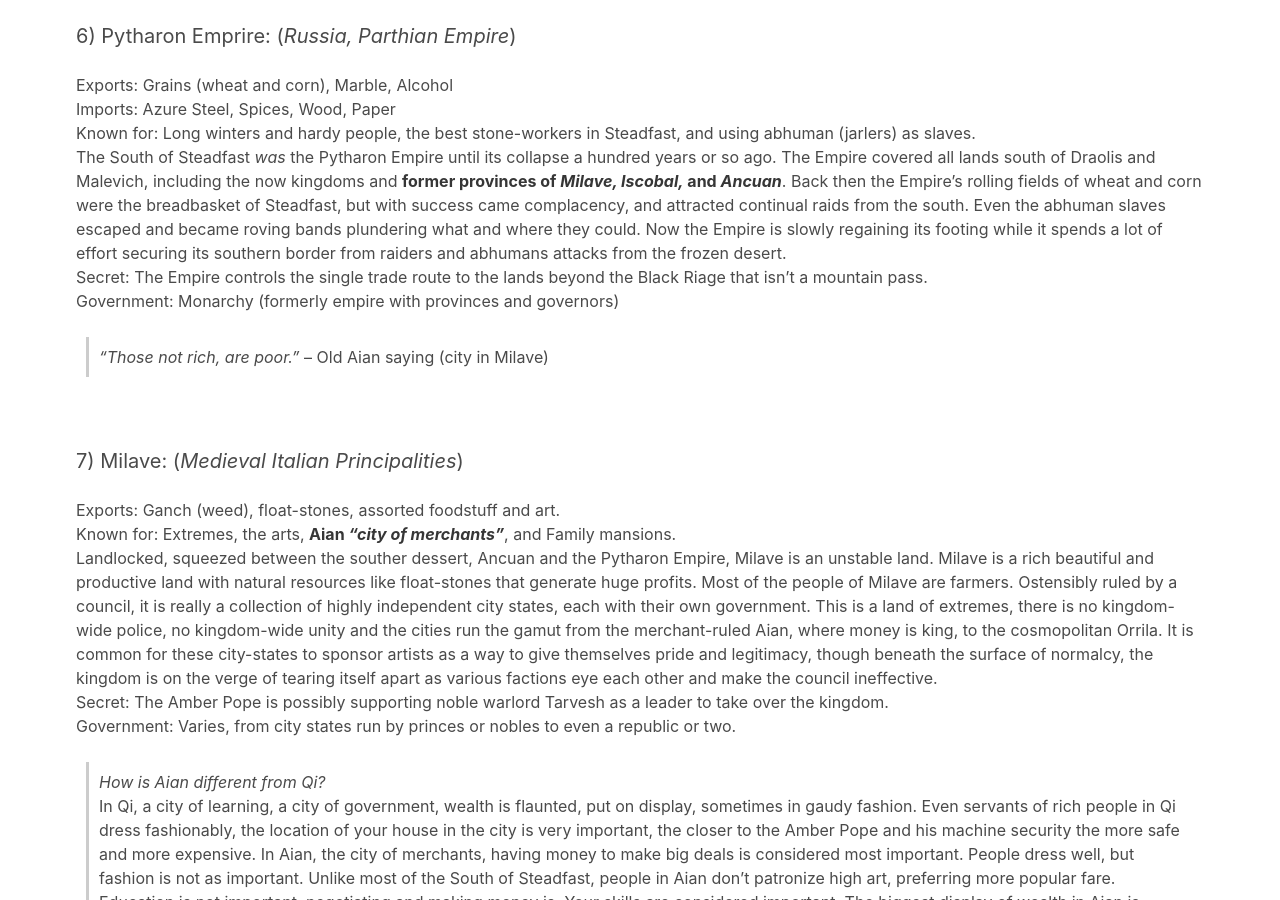
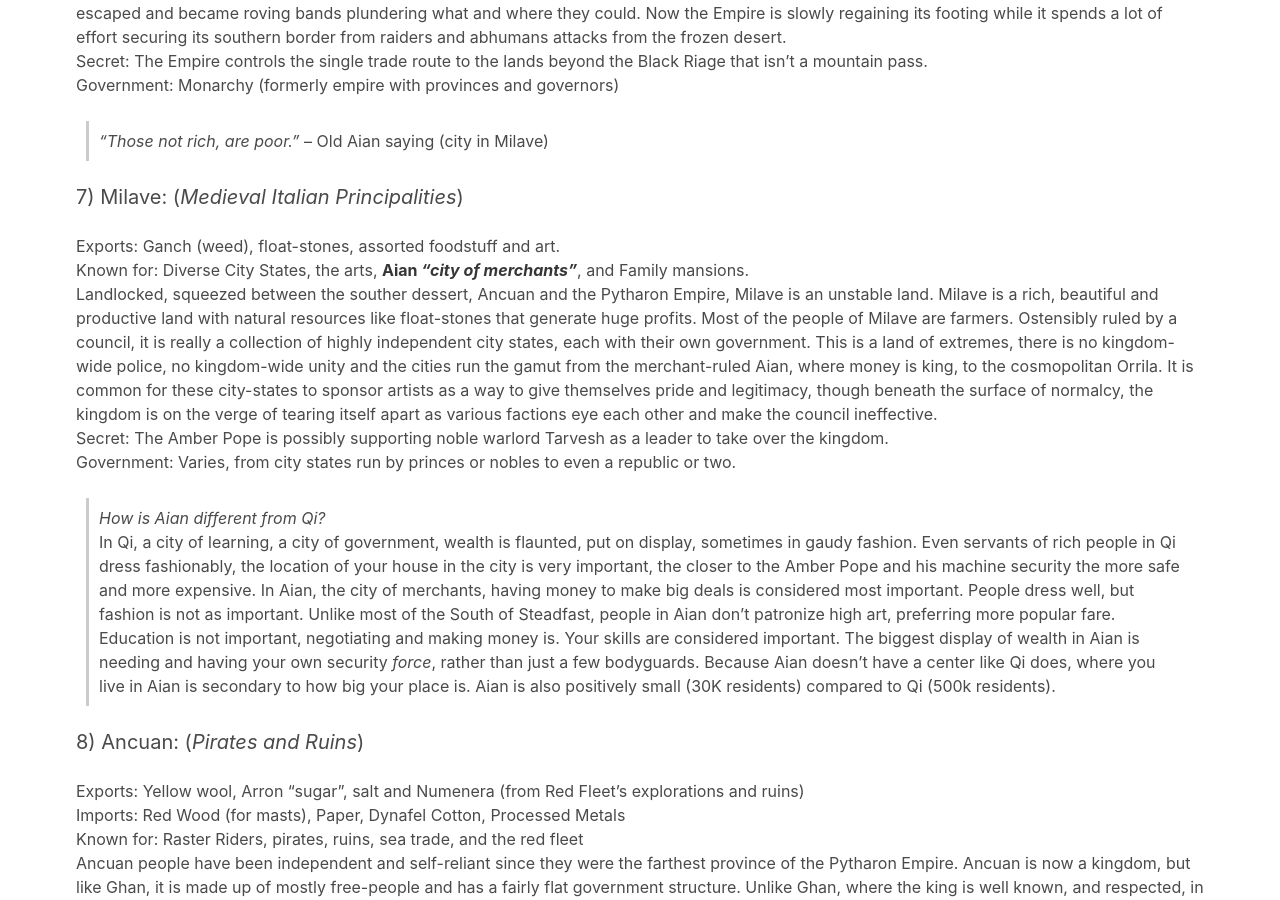
Before and after one commit to rebelwarrior/numenera, a Jekyll site: the page built from setting/ninth-world.md, in a window 1280 px wide and 900 px high, scrolled down 4475 px. Built offline with Jekyll 4.4.1, drawn with Linux system fonts in a browser that asks for light colours; nearby versions of some CDN libraries.

Commit message:
fixes typos and layout issue

```diff
--- a/setting/ninth-world.md
+++ b/setting/ninth-world.md
@@ -72,11 +72,10 @@ _Listings of the Kingdoms include information that a person with knowledge of th
 {:.box.is-pulled-right.mx-2}
 
 #### Navarene
-{:.is-invisible}
+{:.is-sr-only}
 
 1) Navarene: (_A Quasi-Medival Victorian England_)
 {:.subtitle.is-5.mt-5}
-
 Exports: Wood, paper and food.
 Imports: Numenera (they're rare in Navarene)
 Known for: Rich wood merchants and red wood. Proper Nobles. A long-living and strict but fair queen.
@@ -87,7 +86,7 @@ Government: Stable Feudal Monarchy with Landed Gentry
 > _"Rich like a Navarene merchant."_ – old saying, meaning content, but usually used sarcastically to mean the exact opposite: someone with no money and lots of troubles.
 
 #### Ghan
-{:.is-invisible}
+{:.is-sr-only}
 
 2) Ghan: (_Switzerland_)
 {:.subtitle.is-5.mt-5}
@@ -101,7 +100,7 @@ Government: Stable Monarchy with almost no gentry.
 > _"Ghan has the fleet, but Draolis owns the merchant ships."_ - Common Draolis Merchant saying.
 
 #### Draolis
-{:.is-invisible}
+{:.is-sr-only}
 
 3) Draolis: (_Magical Venice_)
 {:.subtitle.is-5.mt-5}
@@ -116,7 +115,7 @@ Government: Plutocracy (ruled by rich merchants)
 > _"Half of Qi is the sky."_ – A common Draolis saying, Numenera Discovery (p. 144)
 
 #### Thaemor
-{:.is-invisible}
+{:.is-sr-only}
 
 4) Thaemor: (_formerly Thaemoor, an unhistorical Moorish Kingdom_)
 {:.subtitle.is-5.mt-5}
@@ -128,7 +127,7 @@ Secret: Thaemor, formerly Thae moor, was a marsh land that suddenly drained out
 Government: Unstable Tyranny with Gentry. Taxes are high.
 
 #### Malevich
-{:.is-invisible}
+{:.is-sr-only}
 
 5) Malevich: (_Transylvania_)
 {:.subtitle.is-5.mt-5}
@@ -140,7 +139,7 @@ Secret: Yerth has opened a portal to another dimension.
 Government: Ostensibly a Monarchy, but in reality it's more of a collection of independent vassal states.
 
 #### Pytharon Empire
-{:.is-invisible}
+{:.is-sr-only}
 
 6) Pytharon Emprire: (_Russia, Parthian Empire_)
 {:.subtitle.is-5.mt-5}
@@ -154,13 +153,13 @@ Government: Monarchy (formerly empire with provinces and governors)
 > _"Those not rich, are poor."_ – Old Aian saying (city in Milave)
 
 #### Milave
-{:.is-invisible}
+{:.is-sr-only}
 
 7) Milave: (_Medieval Italian Principalities_)
 {:.subtitle.is-5.mt-5}
 Exports: Ganch (weed), float-stones, assorted foodstuff and art.
-Known for: Extremes, the arts, __Aian _"city of merchants"___, and Family mansions.
-Landlocked, squeezed between the souther dessert, Ancuan and the Pytharon Empire, Milave is an unstable land. Milave is a rich beautiful and productive land with natural resources like float-stones that generate huge profits. Most of the people of Milave are farmers. Ostensibly ruled by a council, it is really a collection of highly independent city states, each with their own government. This is a land of extremes, there is no kingdom-wide police, no kingdom-wide unity and the cities run the gamut from the merchant-ruled Aian, where money is king, to the cosmopolitan Orrila. It is common for these city-states to sponsor artists as a way to give themselves pride and legitimacy, though beneath the surface of normalcy, the kingdom is on the verge of tearing itself apart as various factions eye each other and make the council ineffective.
+Known for: Diverse City States, the arts, __Aian _"city of merchants"___, and Family mansions.
+Landlocked, squeezed between the souther dessert, Ancuan and the Pytharon Empire, Milave is an unstable land. Milave is a rich, beautiful and productive land with natural resources like float-stones that generate huge profits. Most of the people of Milave are farmers. Ostensibly ruled by a council, it is really a collection of highly independent city states, each with their own government. This is a land of extremes, there is no kingdom-wide police, no kingdom-wide unity and the cities run the gamut from the merchant-ruled Aian, where money is king, to the cosmopolitan Orrila. It is common for these city-states to sponsor artists as a way to give themselves pride and legitimacy, though beneath the surface of normalcy, the kingdom is on the verge of tearing itself apart as various factions eye each other and make the council ineffective.
 Secret: The Amber Pope is possibly supporting noble warlord Tarvesh as a leader to take over the kingdom.
 Government: Varies, from city states run by princes or nobles to even a republic or two.
 
@@ -168,7 +167,7 @@ Government: Varies, from city states run by princes or nobles to even a republic
 In Qi, a city of learning, a city of government, wealth is flaunted, put on display, sometimes in gaudy fashion. Even servants of rich people in Qi dress fashionably, the location of your house in the city is very important, the closer to the Amber Pope and his machine security the more safe and more expensive. In Aian, the city of merchants, having money to make big deals is considered most important. People dress well, but fashion is not as important. Unlike most of the South of Steadfast, people in Aian don't patronize high art, preferring more popular fare. Education is not important, negotiating and making money is. Your skills are considered important. The biggest display of wealth in Aian is needing and having your own security _force_, rather than just a few bodyguards. Because Aian doesn't have a center like Qi does, where you live in Aian is secondary to how big your place is. Aian is also positively small (30K residents) compared to Qi (500k residents).
 
 #### Ancuan
-{:.is-invisible}
+{:.is-sr-only}
 
 8) Ancuan: (_Pirates and Ruins_)
 {:.subtitle.is-5.mt-5}
@@ -182,7 +181,7 @@ Government: Weak Monarchy.
 > _"Iscobal is a land tearing itself apart from within."_ – Numenera Discovery (p. 153).
 
 #### Iscobal
-{:.is-invisible}
+{:.is-sr-only}
 
 9) Iscobal: (_Fantasy France_)
 {:.subtitle.is-5.mt-5}
```
Also changed, not shown: resources/books.md (+1 -1 lines), README.md.
